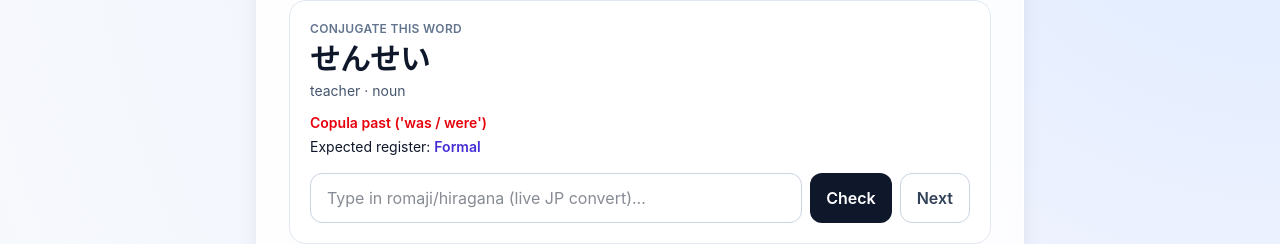
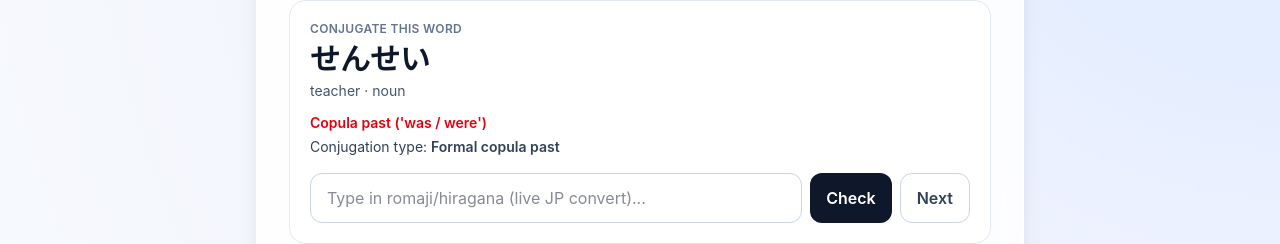
Before and after one commit to jerrygoodm4n/jp-conjugation-web, a Next.js app: page / in a window 1280 px wide. Shown: the part 229-473 px from the top of the page. Built offline with nearby package versions, Linux system fonts and the light colour scheme.

Commit message:
Refine conjugation type labels with contextual register

```diff
--- a/src/app/page.tsx
+++ b/src/app/page.tsx
@@ -74,19 +74,28 @@ const formLabels: Record<FormKey, string> = {
   pastNegativeCopula: "Copula past negative ('was not / were not')",
 };
 
-const formRegister: Record<FormKey, Register> = {
+const formRegister: Partial<Record<FormKey, Register>> = {
   present: "formal",
   past: "formal",
   negative: "formal",
   pastNegative: "formal",
-  te: "casual",
   potential: "formal",
-  adverb: "casual",
   presentCopula: "formal",
   pastCopula: "formal",
   negativeCopula: "formal",
   pastNegativeCopula: "formal",
 };
+
+function titleCase(text: string) {
+  return text.charAt(0).toUpperCase() + text.slice(1);
+}
+
+function displayConjugationType(form: FormKey) {
+  const register = formRegister[form];
+  const base = formLabels[form].split(" (")[0];
+  if (!register) return base;
+  return `${titleCase(register)} ${base.toLowerCase()}`;
+}
 
 const iRowMap: Record<string, string> = {
   う: "い",
@@ -199,7 +208,7 @@ export default function Home() {
   }, []);
 
   const expected = conjugate(question.item, question.form);
-  const expectedRegister = formRegister[question.form];
+  const conjugationTypeLabel = displayConjugationType(question.form);
   const accuracy = useMemo(() => (total ? Math.round((correct / total) * 100) : 0), [correct, total]);
 
   const nextQuestion = () => {
@@ -269,11 +278,8 @@ export default function Home() {
             {question.item.kind === "verb" ? ` (${question.item.verbClass})` : ""}
           </p>
           <p className="mt-3 text-sm font-semibold text-red-600">{formLabels[question.form]}</p>
-          <p className="mt-1 text-sm">
-            Expected register:{" "}
-            <span className={`font-semibold ${expectedRegister === "formal" ? "text-indigo-700" : "text-emerald-700"}`}>
-              {expectedRegister === "formal" ? "Formal" : "Casual"}
-            </span>
+          <p className="mt-1 text-sm text-slate-700">
+            Conjugation type: <span className="font-semibold">{conjugationTypeLabel}</span>
           </p>
 
           <div className="mt-4 flex flex-col gap-2 sm:flex-row">
```
